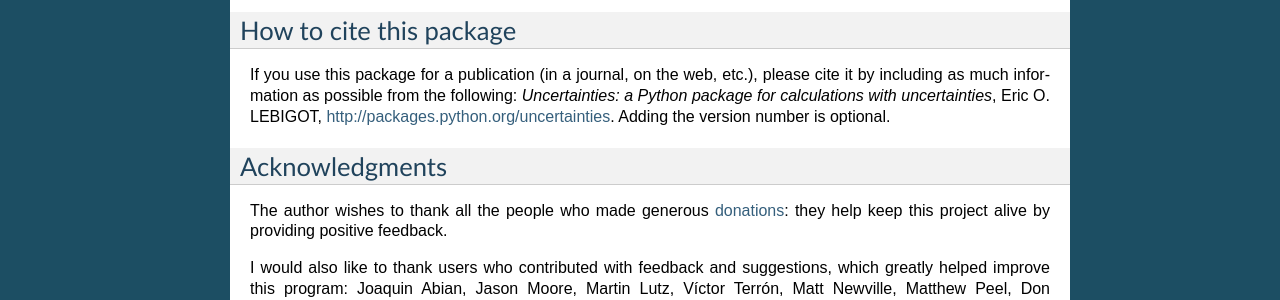
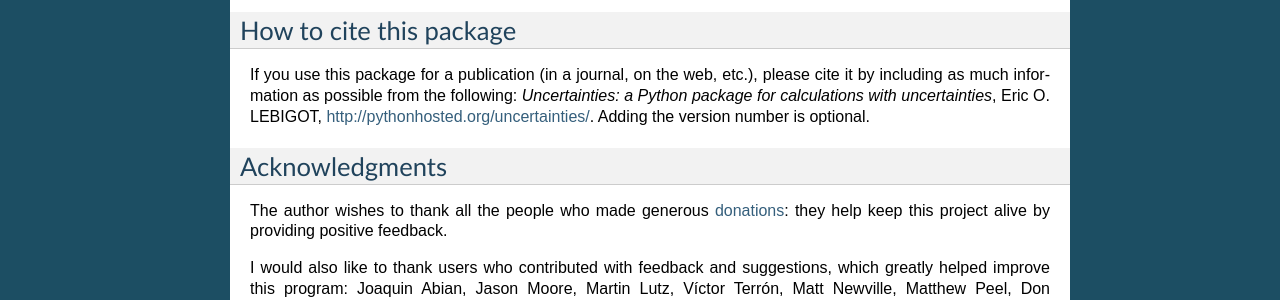
Before and after one commit to lmfit/uncertainties, a Sphinx documentation site: the page built from doc/index.rst, in a window 1280 px wide and 900 px high, scrolled down 4520 px. Shown: the part 175-475 px from the top of the window. Built offline with Sphinx 7.4.7, drawn with Linux system fonts in a browser that asks for light colours; the version number is read from the project's files by our own code; some of the changed lines change nothing that is shown.

Commit message:
Updated web address of doc.

```diff
--- a/doc/index.rst
+++ b/doc/index.rst
@@ -344,7 +344,7 @@
 etc.), please cite it by including as much information as possible
 from the following: *Uncertainties: a Python package for calculations
 with uncertainties*, Eric O. LEBIGOT,
-`<http://packages.python.org/uncertainties>`_.  Adding the version
+`<http://pythonhosted.org/uncertainties/>`_.  Adding the version
 number is optional.
 
 
```
